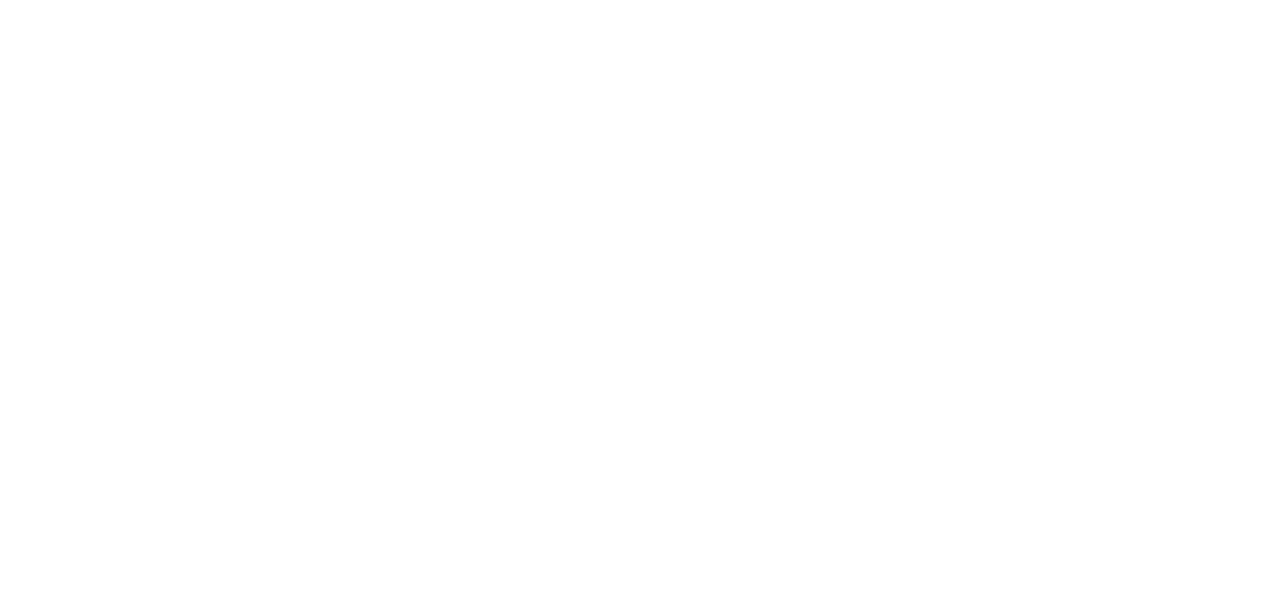
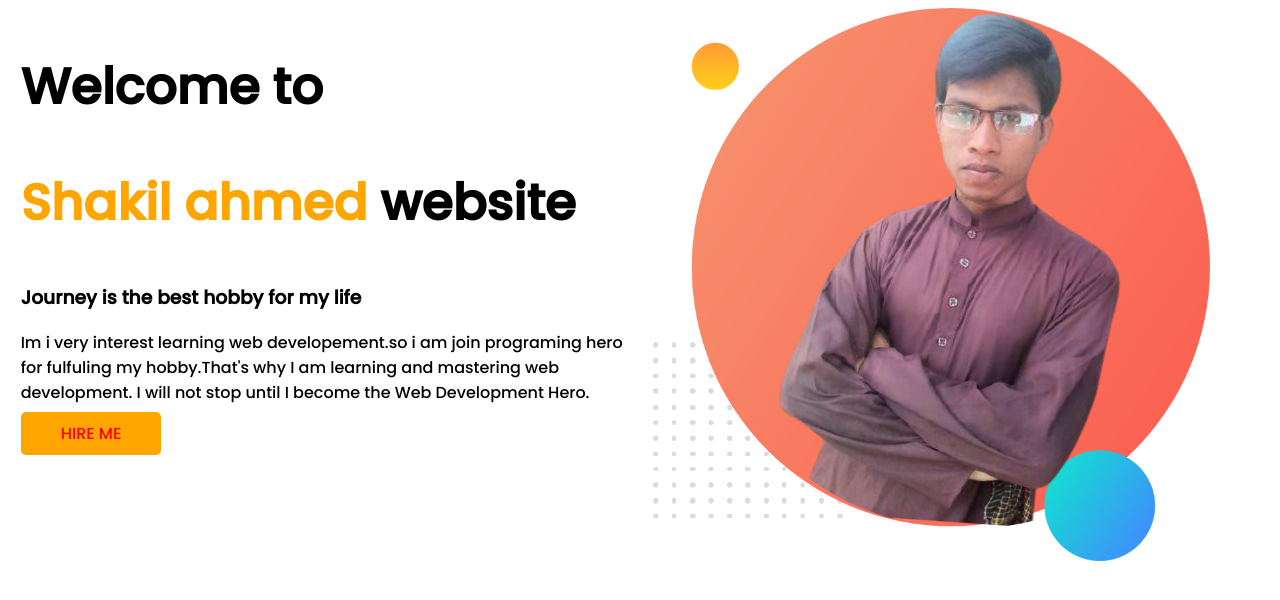
Before and after one commit to shakilahmedjibon/developer-portfolio, a plain HTML site: page index.html in a window 1280 px wide. Drawn offline with Linux system fonts and the light colour scheme.

Commit message:
change somthing word

```diff
--- a/index.html
+++ b/index.html
@@ -1,13 +1,32 @@
 <!DOCTYPE html>
 <html lang="en">
+
 <head>
     <meta charset="UTF-8">
     <meta http-equiv="X-UA-Compatible" content="IE=edge">
     <meta name="viewport" content="width=device-width, initial-scale=1.0">
     <title>shakil portfolio</title>
+    <link rel="preconnect" href="https://fonts.googleapis.com">
+    <link rel="preconnect" href="https://fonts.gstatic.com" crossorigin>
+    <link href="https://fonts.googleapis.com/css2?family=Poppins:wght@500&display=swap" rel="stylesheet">
     <link rel="stylesheet" href="style.css">
 </head>
+
 <body>
+    <section>
+        <div class="half-width">
+            <h1>Welcome to</h1>
+            <h1><span class="name">Shakil ahmed</span> website</h1>
+            <h3>Journey is the best hobby for my life</h3>
+            <p>Im i very interest learning web developement.so i am join programing hero for fulfuling my hobby.That's
+                why I
+                am learning and mastering web development. I will not stop until I become the Web Development Hero.</p>
+            <a class="link-button" target="-blank" href="https://www.facebook.com/profile.php?id=100028331204766">HIRE
+                ME</a>
+        </div>
+        <div class="half-width"> <img src="images/shakil-picture basy.png" alt=""></div>
+    </section>
 
 </body>
+
 </html>
--- a/style.css
+++ b/style.css
@@ -0,0 +1,26 @@
+body{
+    font-family: 'Poppins', sans-serif;
+}
+h1{
+    font-size: 50px;
+}
+.name{
+    color: orange;
+}
+section{
+    display: flex;
+}
+.half-width{
+    width: 50%;
+    padding-left: 1%;
+}
+.half-width img{
+    width: 90%;
+}
+.link-button{
+    text-decoration: none;
+    background-color: orange;
+    padding: 10px 40px;
+    border-radius: 5px;
+    color: red;
+}
```
Also changed, not shown: images/dream-bg.png (added), images/exp-bg.png (added), images/jhankar.png (added), images/jhankar2.png (added), images/my-bg.png (added), images/my-bg2.png (added), images/shakil-picture basy.png (added), images/top-banner.png (added), show off/shakil ahmed jibon.jpg (added), show off/shakil ahmed.jpg (added).
